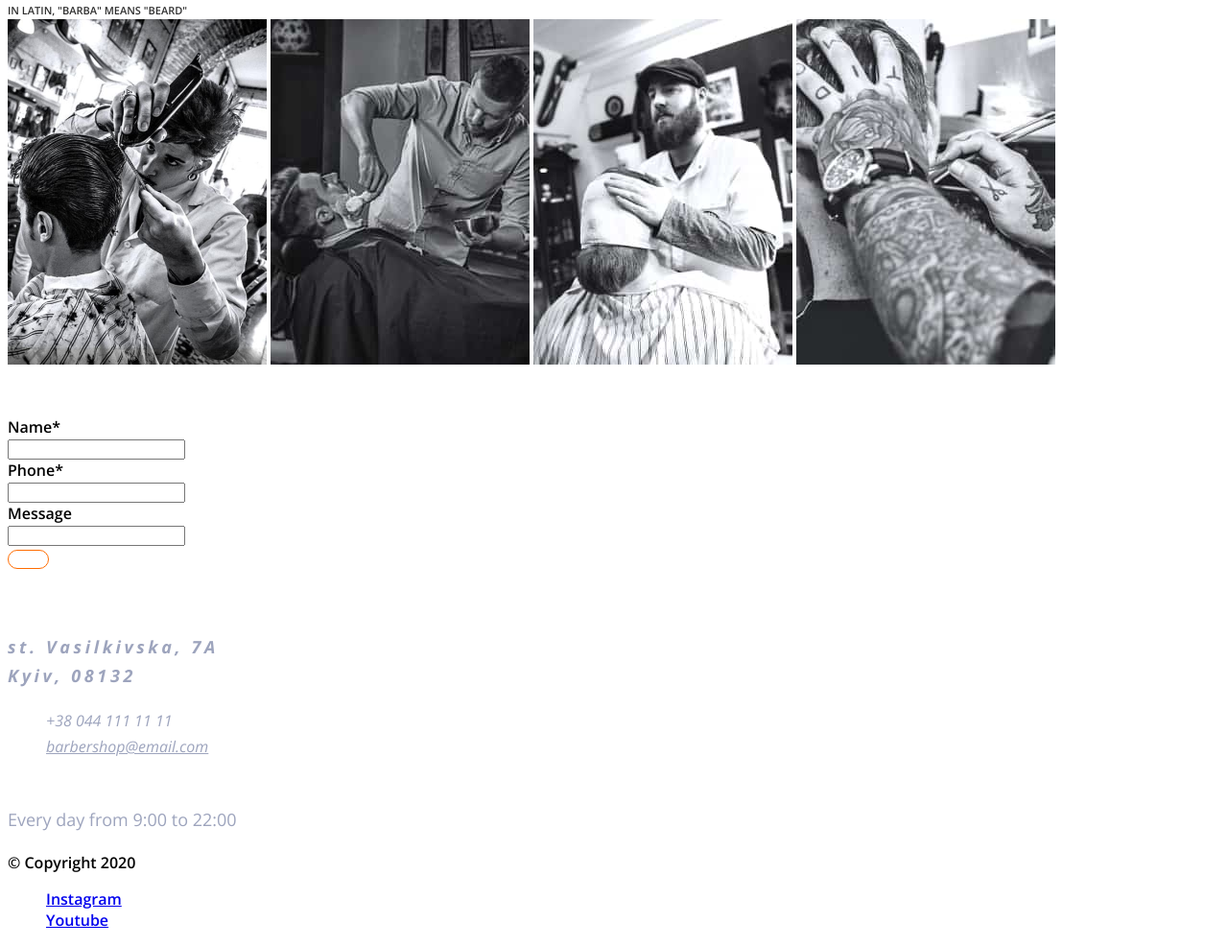
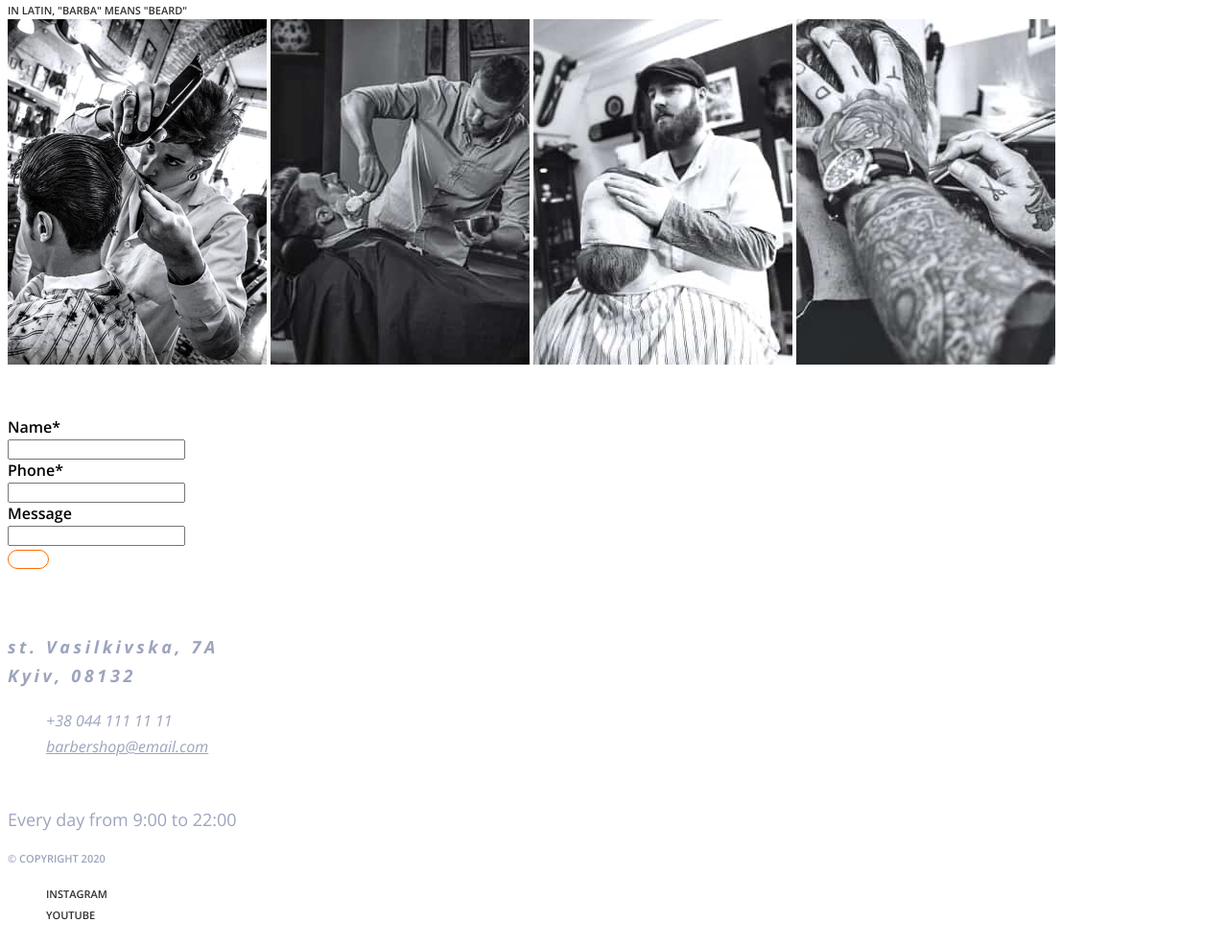
Before and after one commit to NeNeTiK/barbershop-markup, a plain HTML site: page index.html in a window 1280 px wide. Shown: the part 3795-4781 px from the top of the page at 96% size. Drawn offline with nearby package versions, Linux system fonts and the light colour scheme.

Commit message:
feat: add footer section

```diff
--- a/index.html
+++ b/index.html
@@ -318,13 +318,13 @@
     </main>
 
     <footer>
-      &#169; Copyright 2020
+      <p class="uptitle copyright">&#169; Copyright 2020</p>
       <ul>
         <li>
           <a
             href="http://www.instagram.com"
             target="_blank"
-            rel="noopener noreferrer"
+            rel="noopener noreferrer" class="uptitle footer-links "
             >Instagram</a
           >
         </li>
@@ -332,7 +332,7 @@
           <a
             href="http://www.youtube.com"
             target="_blank"
-            rel="noopener noreferrer"
+            rel="noopener noreferrer" class="uptitle footer-links "
             >Youtube</a
           >
         </li>
--- a/styles/styles.css
+++ b/styles/styles.css
@@ -270,3 +270,11 @@ h6 {
 .num-link {
     text-decoration: none;
 }
+
+.copyright {
+    color: #9DA4BD;
+}
+
+.footer-links {
+    text-decoration: none;
+}
```
